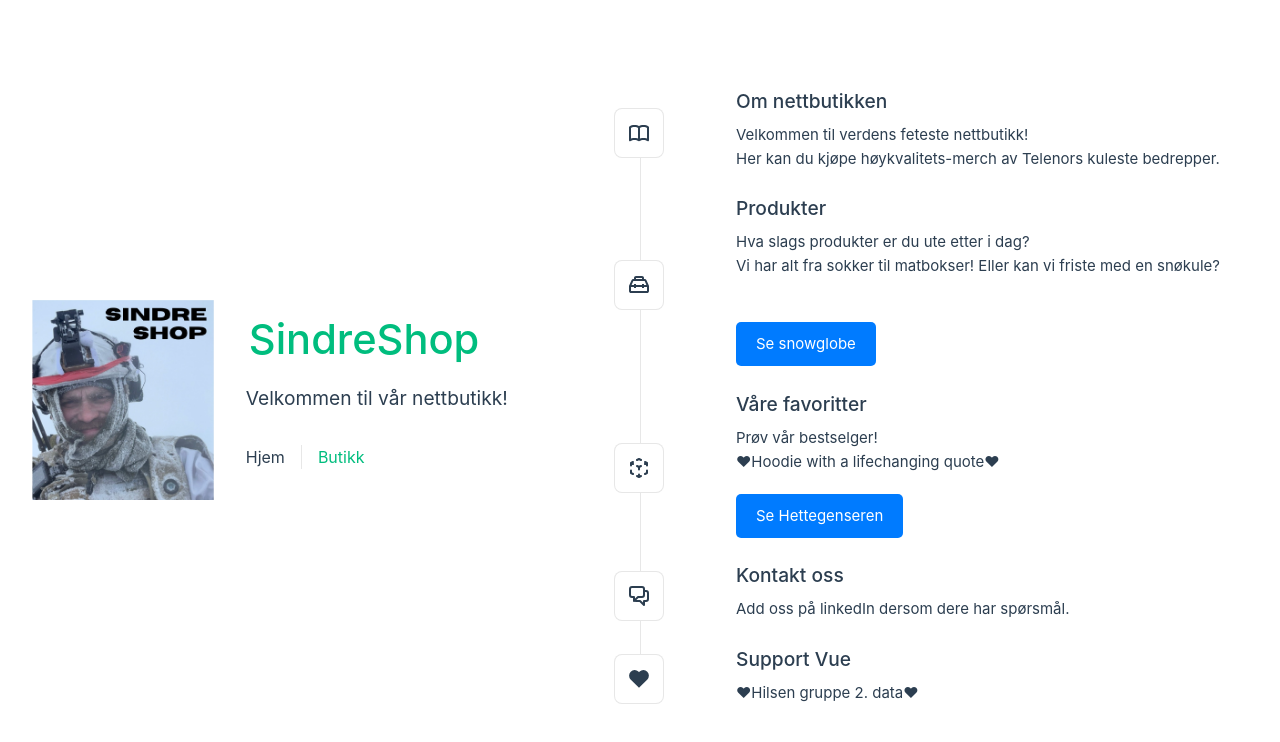
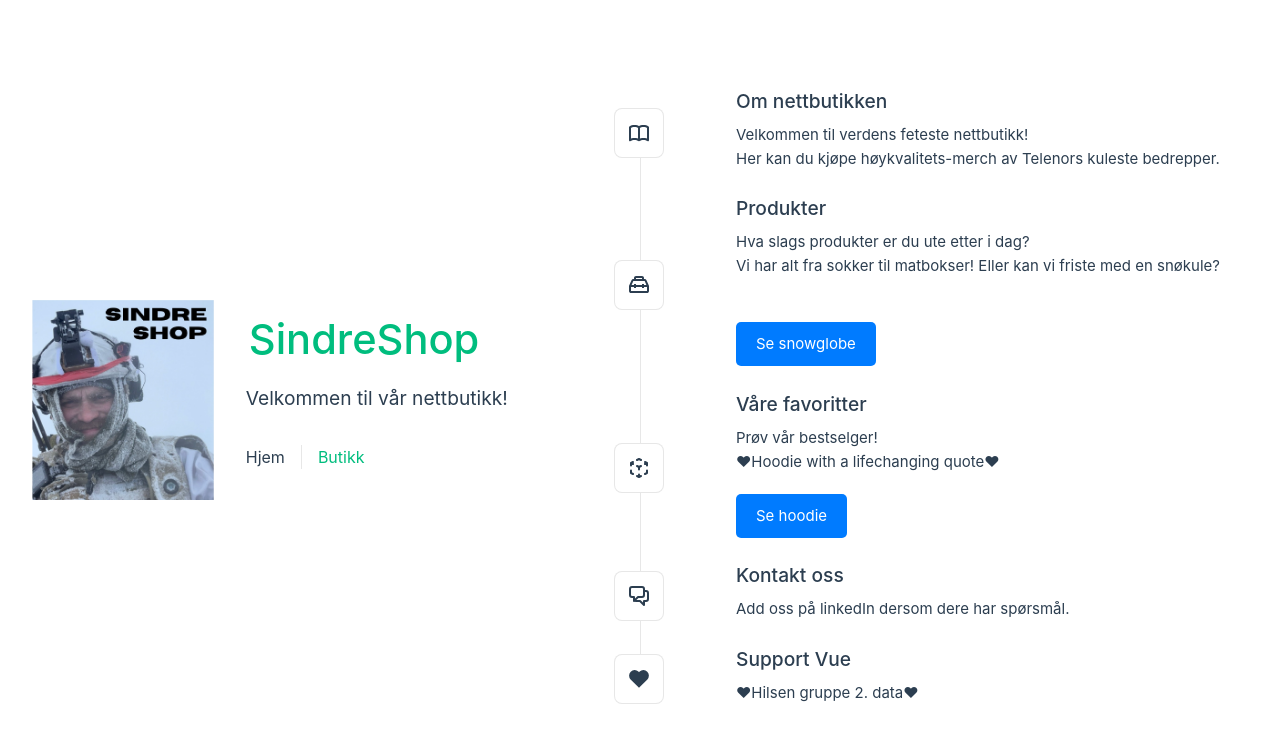
Before and after one commit to MariusAolivier/TelenorCase, a Vue app in the folder telenorcase/: page / in a window 1280 px wide. Shown: the top 742 px of the page. Built offline with nearby package versions, Linux system fonts and the light colour scheme.

Commit message:
Minor changes

```diff
--- a/telenorcase/src/components/TheWelcome.vue
+++ b/telenorcase/src/components/TheWelcome.vue
@@ -30,7 +30,6 @@ import SupportIcon from './icons/IconSupport.vue'
     Vi har alt fra sokker til matbokser! Eller kan vi friste med en snøkule?
     <br>
     <br>
-        <!-- Knapp for å se på hettegenseren -->
     <a href="../src/images/snowglobe.png" class="button">Se snowglobe</a>
 
 
@@ -46,8 +45,7 @@ import SupportIcon from './icons/IconSupport.vue'
     <br>
     ♥Hoodie with a lifechanging quote♥
     <br>
-        <!-- Knapp for å se på hettegenseren -->
-    <a href="../src/images/hoodie.jpg" class="button">Se Hettegenseren</a>
+    <a href="../src/images/hoodie.jpg" class="button">Se hoodie</a>
   </WelcomeItem>
 
   <WelcomeItem>
```
